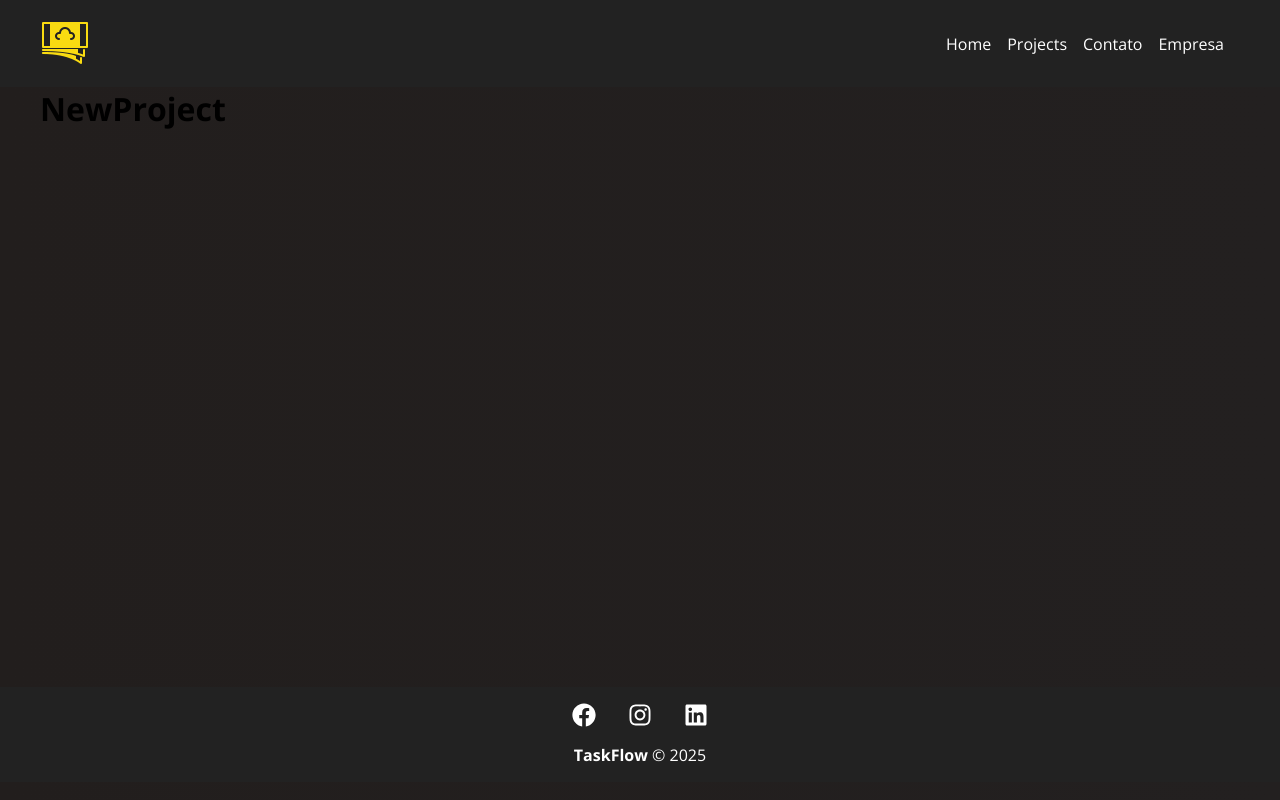
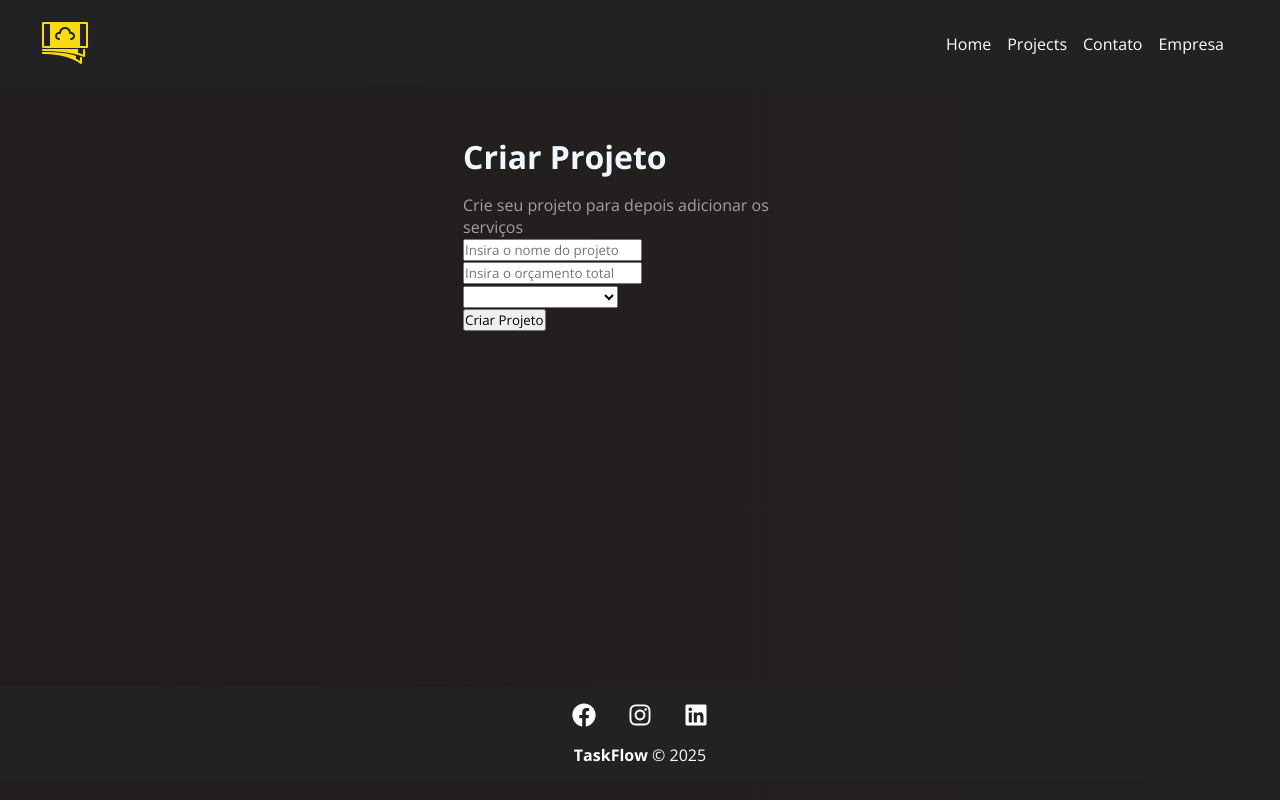
Before and after one commit to brunohenriquedeveloper/Project-Manager, a React (Vite) app in the folder Project-Manager/: page /newproject in a window 1280 px wide. Built offline with nearby package versions, Linux system fonts and the light colour scheme.

Commit message:
Feat: Done the create a project layout

```diff
--- a/Project-Manager/src/components/pages/NewProject.jsx
+++ b/Project-Manager/src/components/pages/NewProject.jsx
@@ -1,5 +1,14 @@
+import ProjectForm from '../project/ProjectForm'
+import styles from './NewProject.module.css'
+
 function Home(){
-    return <h1>NewProject</h1>
+    return (
+        <div className={styles.newproject_container}>
+            <h1>Criar Projeto</h1>
+            <p>Crie seu projeto para depois adicionar os serviços</p>
+            <ProjectForm/>
+        </div>
+    )
 }
 
 export default Home
--- /dev/null
+++ b/Project-Manager/src/components/pages/NewProject.module.css
@@ -0,0 +1,14 @@
+.newproject_container {
+    width: 450px;
+    margin: 0 auto;
+    padding: 3em;
+}
+
+.newproject_container h1 {
+    margin-bottom: 0.5em;
+    color: aliceblue;
+}
+
+.newproject_container p {
+    color: #a5a1a1;
+}
--- /dev/null
+++ b/Project-Manager/src/components/project/ProjectForm.jsx
@@ -0,0 +1,24 @@
+function ProjectForm(){
+    return (
+        <form>
+            <div>
+                <input type="text" placeholder="Insira o nome do projeto" />
+            </div>
+
+            <div>
+                <input type="number" placeholder="Insira o orçamento total" />
+            </div>
+
+            <div>
+                <select name="category_id" id=""><option disabled>Selecione a Categoria</option></select>
+            </div>
+
+            <div>
+                <input type="submit" value="Criar Projeto"/>
+            </div>
+
+        </form>
+    )
+}
+
+export default ProjectForm
```
